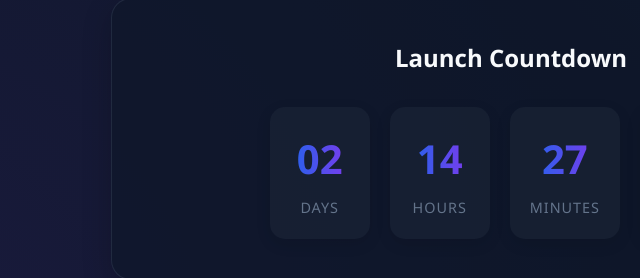
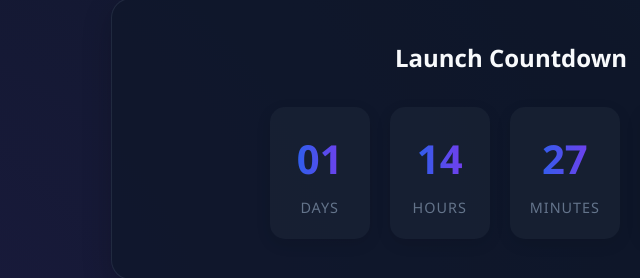
Before and after one commit to IamMaverickX/Optima-X, a plain HTML site: page index.html in a window 1280 px wide. Shown: the part 487-765 px from the top of the page, 129-769 px from the left. Drawn offline with Linux system fonts and the light colour scheme.

Commit message:
Update index.html

```diff
--- a/index.html
+++ b/index.html
@@ -847,7 +847,7 @@
         // Countdown Timer
         function updateCountdown() {
             // Set the launch date: November 30, 2025, 15:00 EST
-            const launchDate = new Date('November 30, 2025 15:00:00 EST');
+            const launchDate = new Date('November 29, 2025 15:00:00 EST');
             const now = new Date();
             const timeDifference = launchDate - now;
 
```
